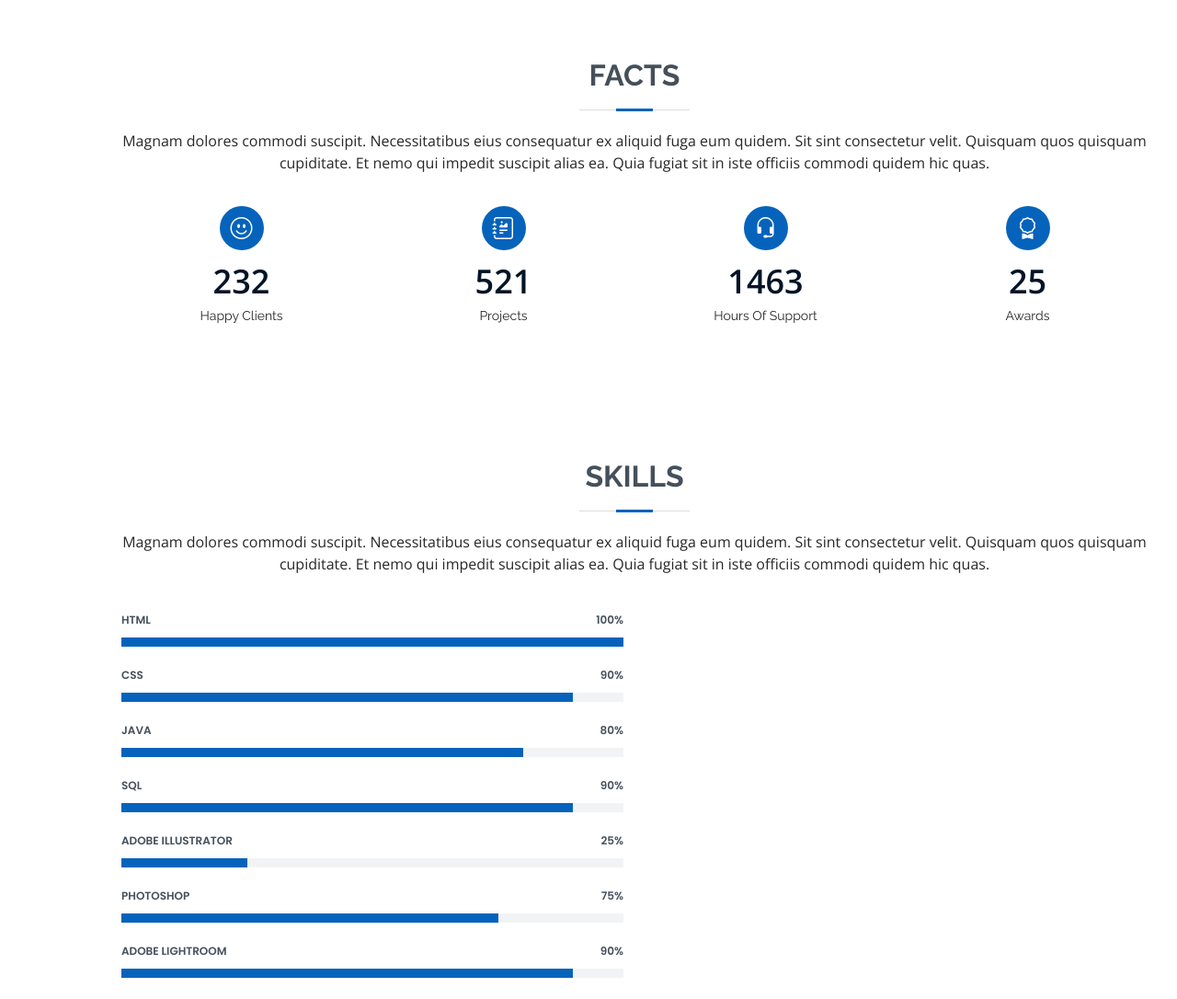
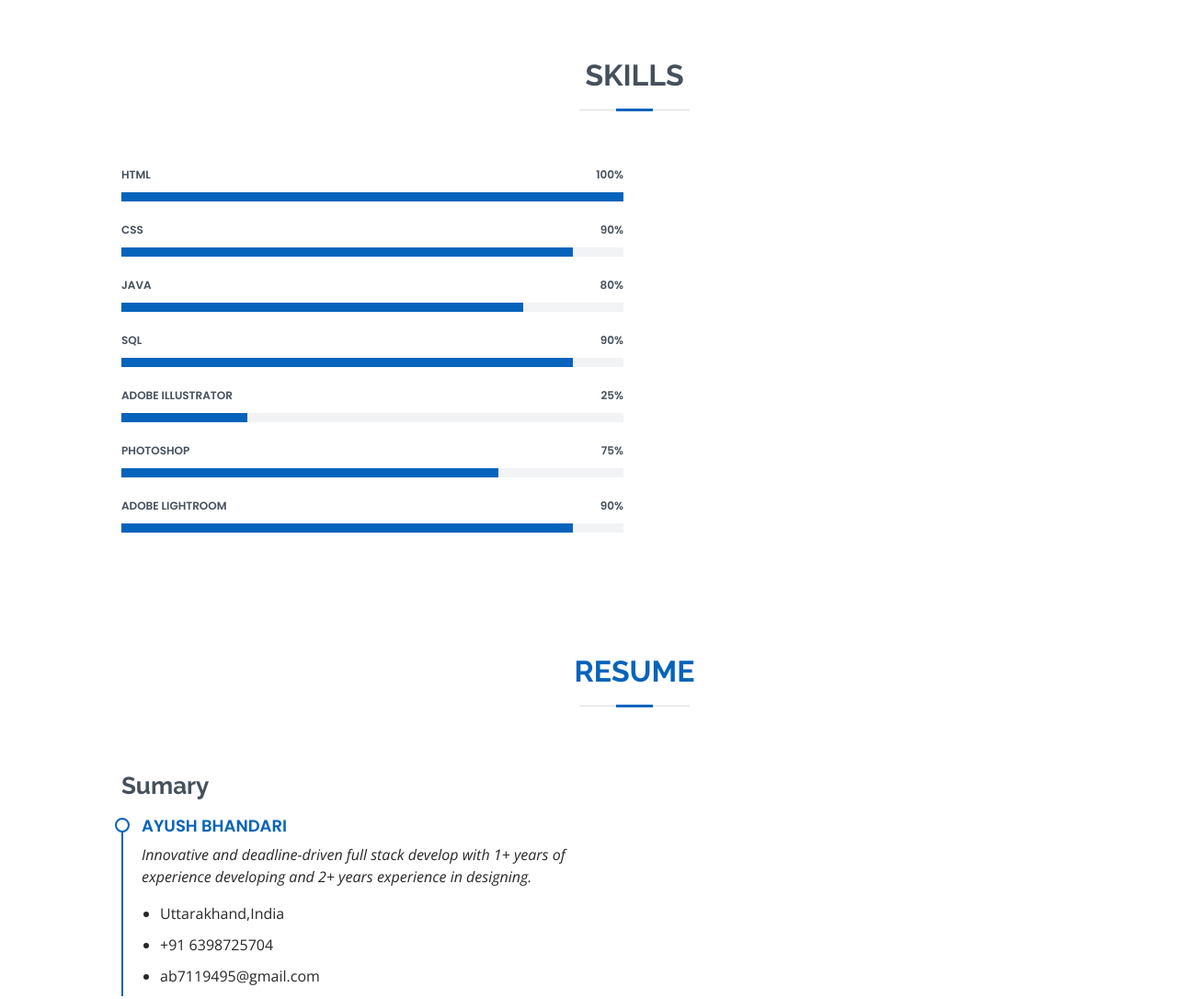
Before and after one commit to AyushBhandari1/ayushportfolio, a plain HTML site: page index.html in a window 1280 px wide. Shown: the part 1449-2535 px from the top of the page at 92% size. Drawn offline with nearby package versions, Linux system fonts and the light colour scheme.

Commit message:
resume added

```diff
--- a/index.html
+++ b/index.html
@@ -194,87 +194,13 @@
       </section>
       <!-- End About Section -->
 
-      <!-- ======= Facts Section ======= -->
-      <section id="facts" class="facts">
-        <div class="container" data-aos="fade-up">
-          <div class="section-title">
-            <h2>Facts</h2>
-            <p>
-              Magnam dolores commodi suscipit. Necessitatibus eius consequatur
-              ex aliquid fuga eum quidem. Sit sint consectetur velit. Quisquam
-              quos quisquam cupiditate. Et nemo qui impedit suscipit alias ea.
-              Quia fugiat sit in iste officiis commodi quidem hic quas.
-            </p>
-          </div>
-
-          <div class="row">
-            <div class="col-lg-3 col-md-6">
-              <div class="count-box">
-                <i class="bi bi-emoji-smile"></i>
-                <span
-                  data-purecounter-start="0"
-                  data-purecounter-end="232"
-                  data-purecounter-duration="1"
-                  class="purecounter"
-                ></span>
-                <p>Happy Clients</p>
-              </div>
-            </div>
-
-            <div class="col-lg-3 col-md-6 mt-5 mt-md-0">
-              <div class="count-box">
-                <i class="bi bi-journal-richtext"></i>
-                <span
-                  data-purecounter-start="0"
-                  data-purecounter-end="521"
-                  data-purecounter-duration="1"
-                  class="purecounter"
-                ></span>
-                <p>Projects</p>
-              </div>
-            </div>
-
-            <div class="col-lg-3 col-md-6 mt-5 mt-lg-0">
-              <div class="count-box">
-                <i class="bi bi-headset"></i>
-                <span
-                  data-purecounter-start="0"
-                  data-purecounter-end="1463"
-                  data-purecounter-duration="1"
-                  class="purecounter"
-                ></span>
-                <p>Hours Of Support</p>
-              </div>
-            </div>
-
-            <div class="col-lg-3 col-md-6 mt-5 mt-lg-0">
-              <div class="count-box">
-                <i class="bi bi-award"></i>
-                <span
-                  data-purecounter-start="0"
-                  data-purecounter-end="25"
-                  data-purecounter-duration="1"
-                  class="purecounter"
-                ></span>
-                <p>Awards</p>
-              </div>
-            </div>
-          </div>
-        </div>
-      </section>
-      <!-- End Facts Section -->
 
       <!-- ======= Skills Section ======= -->
       <section id="skills" class="skills section-bg">
         <div class="container" data-aos="fade-up">
           <div class="section-title">
             <h2>Skills</h2>
-            <p>
-              Magnam dolores commodi suscipit. Necessitatibus eius consequatur
-              ex aliquid fuga eum quidem. Sit sint consectetur velit. Quisquam
-              quos quisquam cupiditate. Et nemo qui impedit suscipit alias ea.
-              Quia fugiat sit in iste officiis commodi quidem hic quas.
-            </p>
+            <p></p>
           </div>
 
           <div class="row skills-content">
@@ -387,13 +313,8 @@
       <section id="resume" class="resume">
         <div class="container" data-aos="fade-up">
           <div class="section-title">
-            <h2>Resume</h2>
-            <p>
-              Magnam dolores commodi suscipit. Necessitatibus eius consequatur
-              ex aliquid fuga eum quidem. Sit sint consectetur velit. Quisquam
-              quos quisquam cupiditate. Et nemo qui impedit suscipit alias ea.
-              Quia fugiat sit in iste officiis commodi quidem hic quas.
-            </p>
+            <h2><a href="https://drive.google.com/file/d/1LepANZYRhOBU0wXt0-1AxwoQUn3FCVnG/view?usp=share_link">Resume</a></h2>
+            <p></p>
           </div>
 
           <div class="row">
```
